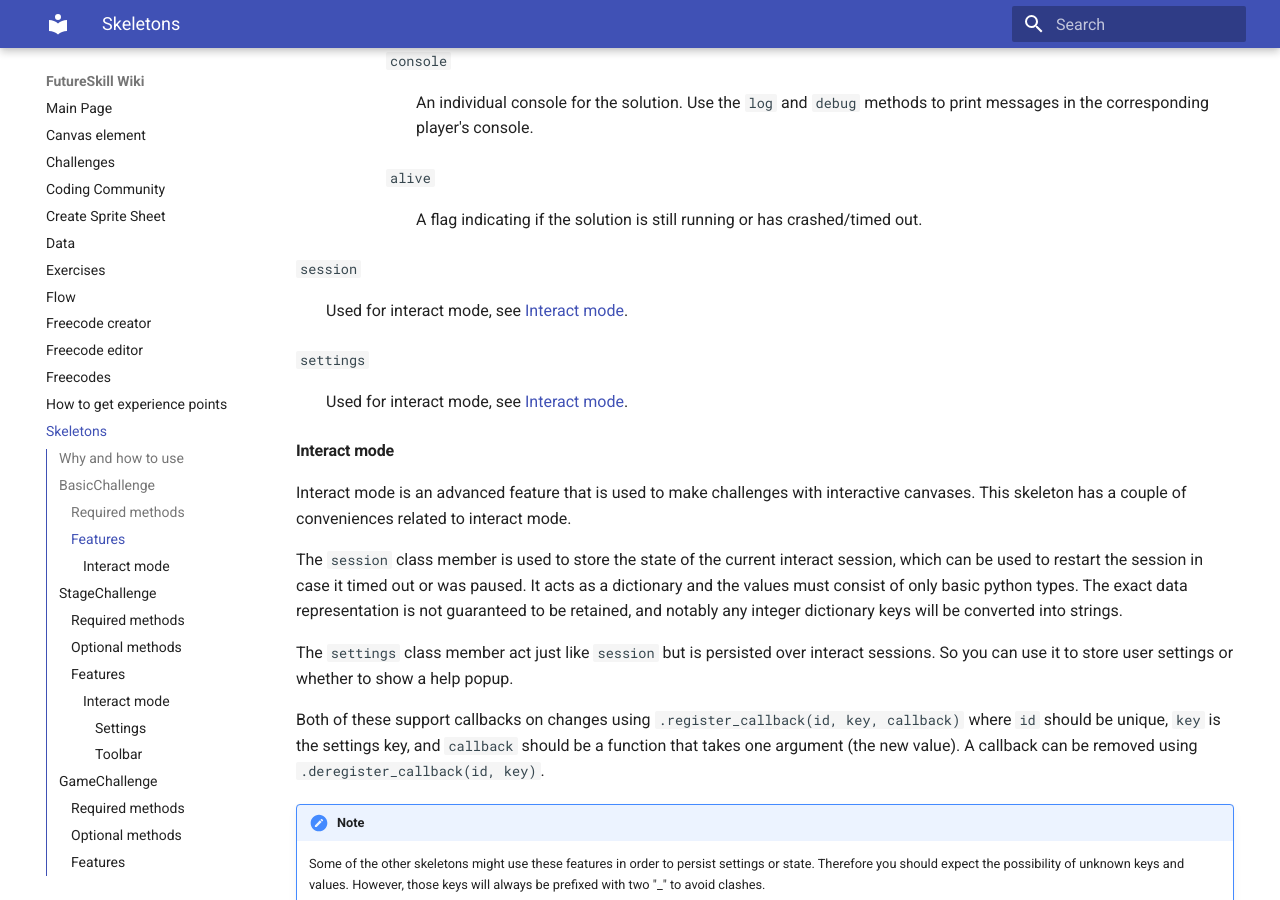
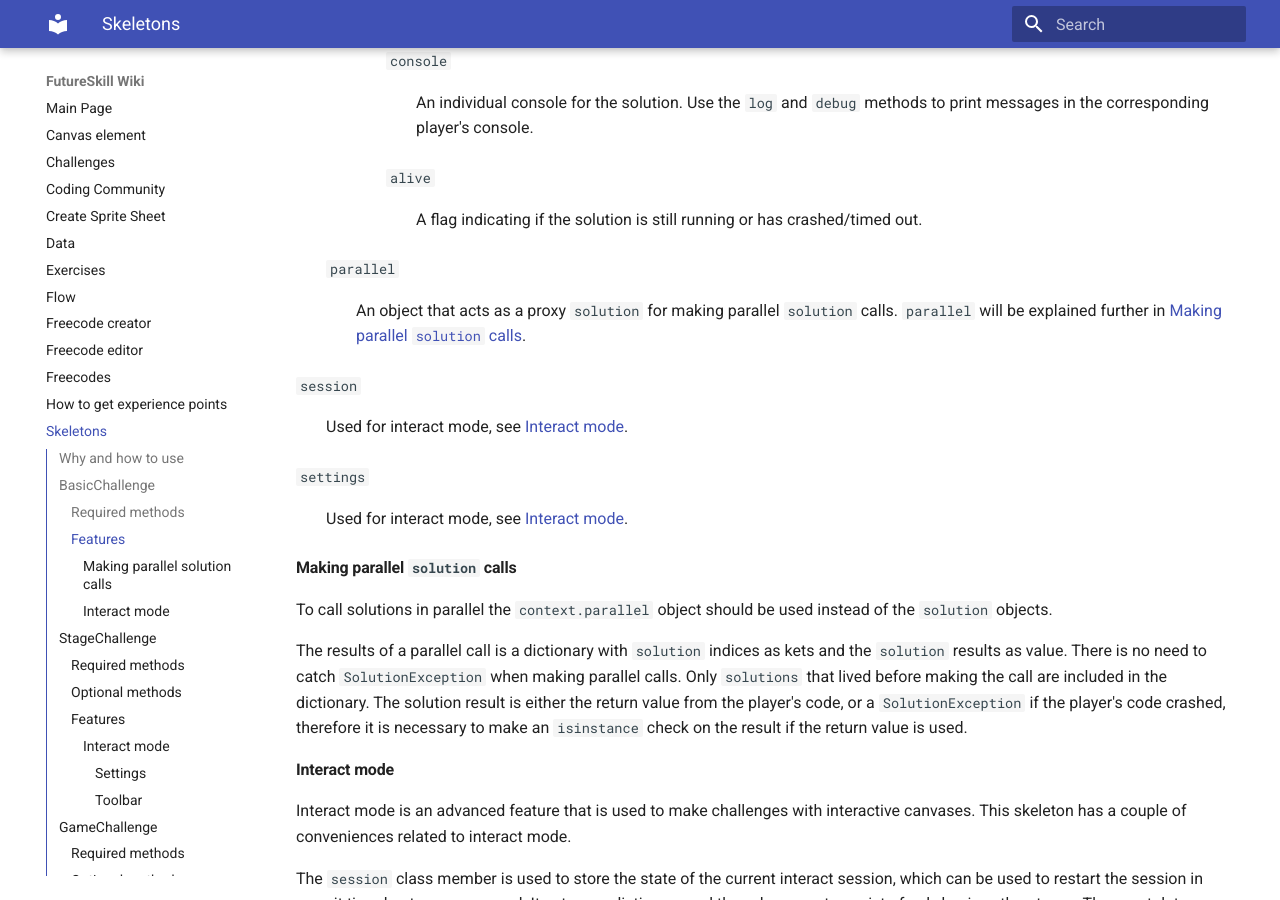
Before and after one commit to future-skill/future-skill.github.io, an MkDocs documentation site: the page built from docs/Skeletons.md, in a window 1280 px wide and 900 px high, scrolled down 3538 px. Built offline with MkDocs 1.6.1 and Material for MkDocs 9.7.7, drawn with Linux system fonts in a browser that asks for light colours; some of the changed text lies outside the part shown.

Commit message:
Lift info from Implementation to Skeletons

```diff
--- a/docs/Skeletons.md
+++ b/docs/Skeletons.md
@@ -197,12 +197,25 @@ Here is a list of class members and what they are used for:
         Use the `log` and `debug` methods to print messages in the corresponding player's console.
     : `alive`
         : A flag indicating if the solution is still running or has crashed/timed out.
+: `parallel`
+    : An object that acts as a proxy `solution` for making parallel `solution` calls.
+    `parallel` will be explained further in [Making parallel `solution` calls](Skeletons.md#making-parallel-solution-calls).
 
 `session`
 : Used for interact mode, see [Interact mode](Skeletons.md#interact-mode).
 
 `settings`
 : Used for interact mode, see [Interact mode](Skeletons.md#interact-mode).
+
+
+#### Making parallel `solution` calls
+
+To call solutions in parallel the `context.parallel` object should be used instead of the `solution` objects.
+
+The results of a parallel call is a dictionary with `solution` indices as kets and the `solution` results as value.
+There is no need to catch `SolutionException` when making parallel calls.
+Only `solutions` that lived before making the call are included in the dictionary.
+The solution result is either the return value from the player's code, or a `SolutionException` if the player's code crashed, therefore it is necessary to make an `isinstance` check on the result if the return value is used.
 
 
 #### Interact mode
@@ -374,7 +387,9 @@ This text can contain html formatting, including images.
 
 ### Features
 
-The main feature of this skeleton is the GUI setup with a main view and various optional features.
+The `StageChallenge` class has the same features as the `BasicChallenge` in addition to some new features.
+
+The main additional feature of this skeleton is the GUI setup with a main view and various optional features.
 Many features are related to interact mode, and are covered in their own subsection.
 
 Additional features include:
```
Also changed, not shown: other parts of docs/Skeletons.md (+1 -1 lines).
